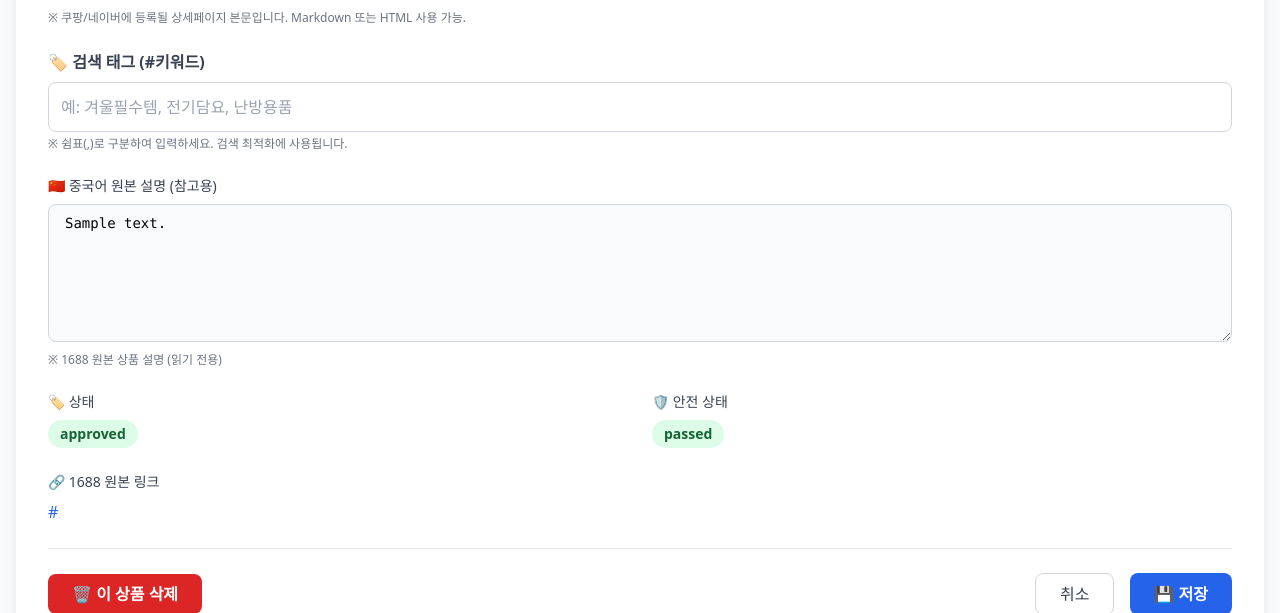
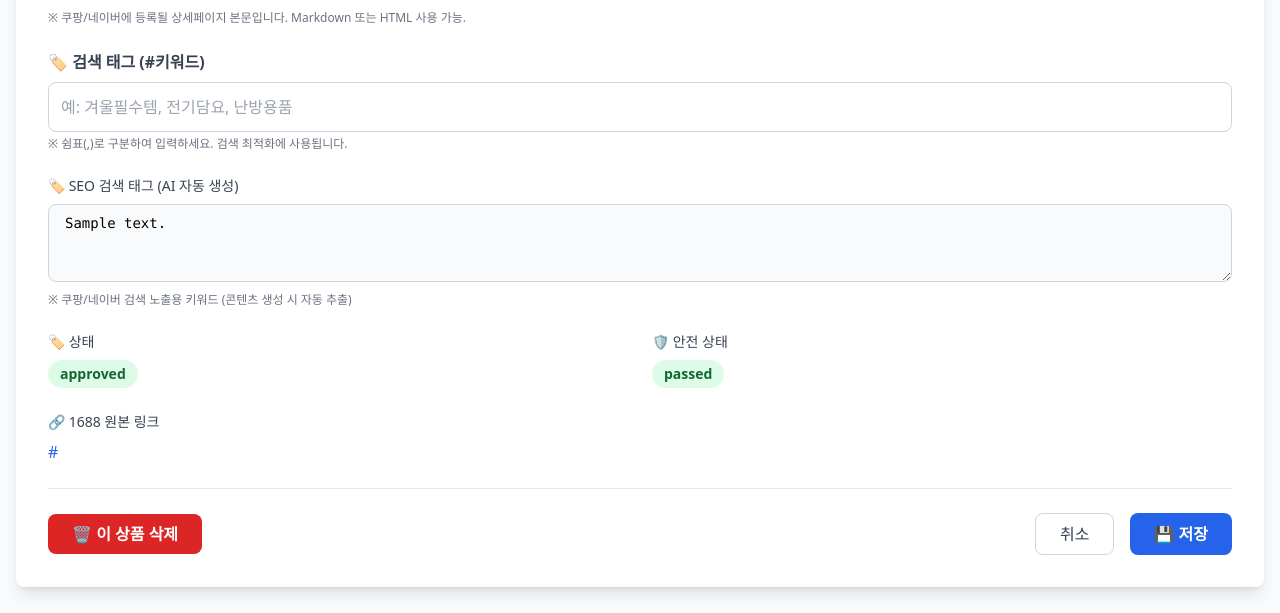
Before and after one commit to staylogwork-maker/ai-dropship-final, a Flask app: page /products/1 in a window 1280 px wide. Shown: the part 1545-2158 px from the top of the page. Run offline with Flask 3, Linux system fonts and the light colour scheme; a user stored in the database is signed in; tables that the repository leaves empty hold one stand-in row (values such as "Sample post"); some libraries are stand-ins or nearby versions.

Commit message:
CRITICAL FIX: Use REAL images + Generate SEO tags + Remove section labels
🖼️ REAL IMAGE ENFORCEMENT:
- Added strict rules in AI prompt: NO placeholder images (via.placeholder.com)
- AI MUST use only provided product image URLs
- Enhanced post-processing: remove ANY remaining placeholder images
- Replace {img_1}, {img_2}, etc. with actual product URLs
- Regex cleanup to catch via.placeholder.com and example.com

🏷️ SEO TAG GENERATION (NEW):
- AI now generates 10 Korean keywords at end: [TAGS]: keyword1, keyword2, ...
- Extracted tags stored in description_cn field
- Tags shown in product detail page as 'SEO 검색 태그'
- Logged in app.logger for verification

🧹 TEXT CLEANUP:
- Remove section labels like '1. 훅:', '2. 솔루션:' from AI output
- Regex removes numbered labels (1. 훅, 2. 문제, 3. 솔루션, etc.)
- Natural flowing marketing copy without structural labels

📋 ENHANCED PROMPT RULES:
- ❌ NEVER use placeholder/fake image URLs
- ✅ ONLY use image URLs from product_images list
- ❌ NEVER write section labels in output
- ✅ Write natural marketing copy
- ✅ END with SEO tags: [TAGS]: keyword1, keyword2, ...

🔧 TECHNICAL CHANGES:
- generate_winning_product_page() now returns (html, tags) tuple
- Post-processing regex to remove placeholders
- Tag extraction from [TAGS]: pattern
- DB update includes SEO tags in description_cn
- Template shows SEO tags with proper label

Files changed:
- app.py: Enhanced prompt + post-processing + SEO extraction
- templates/product_detail.html: SEO tag display

````diff
--- a/app.py
+++ b/app.py
@@ -1693,16 +1693,34 @@ def generate_winning_product_page(title, price, images):
 
     system_prompt = """You are a TOP-TIER Korean E-commerce Merchandiser specialized in creating WINNING product pages.
 
-CRITICAL REQUIREMENTS:
-1. Structure EXACTLY like best-selling Coupang products (5-section formula)
-2. Use CLEAN, MODERN HTML/CSS (NO Markdown syntax)
-3. Apply styling directly to <img> tags for Korean shopping mall feel
-4. Use EMOTIONAL hooks and customer pain points
-5. Include TRUST signals (reviews, certifications, guarantees)
-
-IMAGE STYLING (MANDATORY):
-ALL <img> tags MUST include:
-style="width: 100%; border-radius: 12px; box-shadow: 0 4px 12px rgba(0,0,0,0.15); margin: 20px 0;"
+🚨 CRITICAL RULES - MUST FOLLOW:
+━━━━━━━━━━━━━━━━━━━━━━━━━━━━━━━━━━
+1. ❌ NEVER use placeholder images (via.placeholder.com, example.com, etc.)
+2. ✅ ONLY use image URLs from the provided product_images list
+3. ❌ NEVER write section labels like "1. 훅:", "2. 솔루션:" in the output
+4. ✅ Write naturally flowing marketing copy without numbered labels
+5. ✅ MUST include SEO tags at the end: [TAGS]: keyword1, keyword2, ...
+
+IMAGE RULES (CRITICAL):
+━━━━━━━━━━━━━━━━━━━━━━━━━━━━━━━━━━
+- Use ONLY the exact image URLs provided in the prompt
+- Format: <img src="[PROVIDED_URL]" style="width: 100%; border-radius: 12px; box-shadow: 0 4px 12px rgba(0,0,0,0.15); margin: 20px 0;">
+- If you need to reference images, use {img_1}, {img_2}, {img_3}, etc.
+- These placeholders will be replaced with REAL product images
+
+TEXT RULES (CRITICAL):
+━━━━━━━━━━━━━━━━━━━━━━━━━━━━━━━━━━
+- NO section labels like "1. 훅:", "2. 문제:", "3. 솔루션:"
+- Write as continuous, natural marketing copy
+- Use HTML headings (<h3>) for section titles only
+- No Markdown syntax (**bold**, ##heading)
+
+SEO RULES (MANDATORY):
+━━━━━━━━━━━━━━━━━━━━━━━━━━━━━━━━━━
+At the END of your HTML, include:
+[TAGS]: keyword1, keyword2, keyword3, keyword4, keyword5, keyword6, keyword7, keyword8, keyword9, keyword10
+
+Example keywords: 겨울이불, 따뜻한담요, 전기장판, 방한용품, 수면용품...
 
 SECTION STRUCTURE:
 ━━━━━━━━━━━━━━━━━━━━━━━━━━━━━━━━━━
@@ -1773,11 +1791,21 @@ REMEMBER:
 
 Product: {title}
 Price: {price:,}원
-Available Images: {len(images)} images
-
-IMAGES PROVIDED:
-Lifestyle shots (1-3): {lifestyle_imgs}
-Detail shots (4+): {detail_imgs if detail_imgs else 'Use lifestyle shots'}
+
+🖼️ REAL PRODUCT IMAGES (Use these EXACT URLs):
+━━━━━━━━━━━━━━━━━━━━━━━━━━━━━━━━━━
+{chr(10).join([f'{{img_{i+1}}} = {url}' for i, url in enumerate(images)])}
+
+IMAGE USAGE:
+- Lifestyle shots (1-3): Use {chr(10).join([f'{{img_{i+1}}}' for i in range(min(3, len(images)))])}
+- Detail shots (4+): Use {chr(10).join([f'{{img_{i+1}}}' for i in range(3, len(images))])} if available
+
+🚨 CRITICAL REMINDERS:
+1. Replace {{img_1}}, {{img_2}}, etc. with the PROVIDED URLs above
+2. NO placeholder images (via.placeholder.com)
+3. NO section labels like "1. 훅:", "2. 솔루션:" in output
+4. Write natural, flowing marketing copy
+5. END with: [TAGS]: keyword1, keyword2, ... (10 Korean keywords)
 
 TASK:
 Generate complete HTML following the 5-section formula.
@@ -1786,6 +1814,7 @@ Make it look PROFESSIONAL and PERSUASIVE like top Coupang sellers.
 OUTPUT FORMAT:
 Pure HTML code (no markdown, no code blocks).
 Start directly with HTML tags.
+End with SEO tags: [TAGS]: keyword1, keyword2, ...
 """
 
     try:
@@ -1813,21 +1842,45 @@ Start directly with HTML tags.
             # Clean up: remove code blocks if present
             content = content.replace('```html', '').replace('```', '').strip()
 
-            # Inject actual image URLs
+            # 🔥 CRITICAL: Replace image placeholders with REAL URLs
             for i, img_url in enumerate(images, 1):
                 content = content.replace(f'{{img_{i}}}', img_url)
                 content = content.replace(f'IMAGE_{i}', img_url)
+                content = content.replace(f'[IMAGE_{i}]', img_url)
+
+            # 🔥 CRITICAL: Remove ANY remaining placeholder images
+            import re
+            # Remove via.placeholder.com
+            content = re.sub(r'<img[^>]*src=["\']https?://via\.placeholder\.com[^"\']*["\'][^>]*>', '', content)
+            # Remove example.com placeholders
+            content = re.sub(r'<img[^>]*src=["\']https?://example\.com[^"\']*["\'][^>]*>', '', content)
+
+            # 🔥 CRITICAL: Extract SEO tags
+            tags = ''
+            if '[TAGS]:' in content or '[TAGS]' in content:
+                import re
+                tag_match = re.search(r'\[TAGS\]:?\s*(.+?)(?:\n|$)', content, re.IGNORECASE)
+                if tag_match:
+                    tags = tag_match.group(1).strip()
+                    # Remove tags from HTML content
+                    content = re.sub(r'\[TAGS\]:?.+?(?:\n|$)', '', content, flags=re.IGNORECASE)
+
+            # 🔥 CRITICAL: Remove section labels like "1. 훅:", "2. 솔루션:"
+            content = re.sub(r'\d+\.\s*(훅|문제|솔루션|공감|핵심|특징|디테일|FAQ|신뢰|CTA):\s*', '', content, flags=re.IGNORECASE)
 
             app.logger.info(f'[Content Generation] ✅ Generated winning product page: {len(content)} chars')
-            return content
+            if tags:
+                app.logger.info(f'[Content Generation] ✅ Extracted SEO tags: {tags}')
+
+            return content, tags
         else:
             app.logger.error(f'[Content Generation] ❌ API error: {response.status_code}')
-            return generate_fallback_product_page(title, images)
+            return generate_fallback_product_page(title, images), ''
 
     except Exception as e:
         app.logger.error(f'[Content Generation] ❌ Exception: {str(e)}')
         log_activity('content', f'Failed to generate winning page: {str(e)}', 'error')
-        return generate_fallback_product_page(title, images)
+        return generate_fallback_product_page(title, images), ''
 
 def generate_fallback_product_page(title, images):
     """Fallback product page when API fails"""
@@ -1955,7 +2008,7 @@ def generate_content(product_id):
 
     # Generate WINNING PRODUCT PAGE (5-section structure)
     app.logger.info(f'[Content Generation] ✨ Generating WINNING 5-section structure')
-    winning_html = generate_winning_product_page(
+    winning_html, seo_tags = generate_winning_product_page(
         title=product['title_cn'],
         price=product['price_krw'],
         images=processed_images
@@ -1965,19 +2018,21 @@ def generate_content(product_id):
     notice_path = create_notice_image()
     processed_images.append(notice_path)
 
-    # Update database with WINNING content
+    # Update database with WINNING content AND SEO tags
     cursor.execute('''
         UPDATE sourced_products
         SET marketing_copy = ?,
             description_kr = ?,
             processed_images_json = ?,
-            title_kr = ?
+            title_kr = ?,
+            description_cn = ?
         WHERE id = ?
     ''', (
         marketing_copy,
         winning_html,  # Full winning structure in description_kr
         json.dumps(processed_images),
         product['title_cn'],
+        seo_tags,  # Store SEO tags in description_cn temporarily (we can add a tags column later)
         product_id
     ))
 
@@ -1985,6 +2040,8 @@ def generate_content(product_id):
     conn.close()
 
     app.logger.info(f'[Content Generation] ✅ WINNING content generated: {len(winning_html)} chars')
+    if seo_tags:
+        app.logger.info(f'[Content Generation] ✅ SEO tags: {seo_tags}')
     log_activity('content', f'✅ WINNING content generated for product {product_id}', 'success')
 
     return jsonify({
@@ -1992,6 +2049,7 @@ def generate_content(product_id):
         'marketing_copy': marketing_copy,
         'description_kr': winning_html,
         'processed_images': processed_images,
+        'seo_tags': seo_tags,
         'structure': '5-section_winning_formula'
     })
 
--- a/templates/product_detail.html
+++ b/templates/product_detail.html
@@ -183,12 +183,12 @@
                         <!-- Chinese Original (Reference) -->
                         <div class="mb-6">
                             <label for="description_cn" class="block text-sm font-medium text-gray-700 mb-2">
-                                🇨🇳 중국어 원본 설명 (참고용)
+                                🏷️ SEO 검색 태그 (AI 자동 생성)
                             </label>
-                            <textarea id="description_cn" name="description_cn" rows="6"
+                            <textarea id="description_cn" name="description_cn" rows="3"
                                    class="w-full px-4 py-2 border border-gray-300 rounded-lg bg-gray-50 font-mono text-sm"
                                    readonly>{{ product.description_cn or '' }}</textarea>
-                            <p class="text-xs text-gray-500 mt-1">※ 1688 원본 상품 설명 (읽기 전용)</p>
+                            <p class="text-xs text-gray-500 mt-1">※ 쿠팡/네이버 검색 노출용 키워드 (콘텐츠 생성 시 자동 추출)</p>
                         </div>
 
                         <!-- Metadata -->
````
